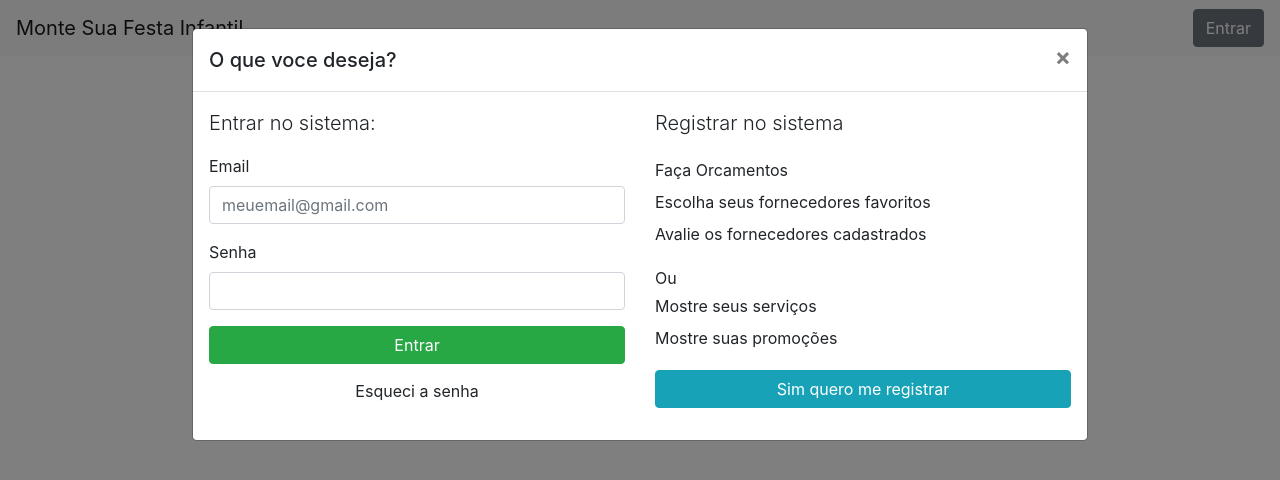
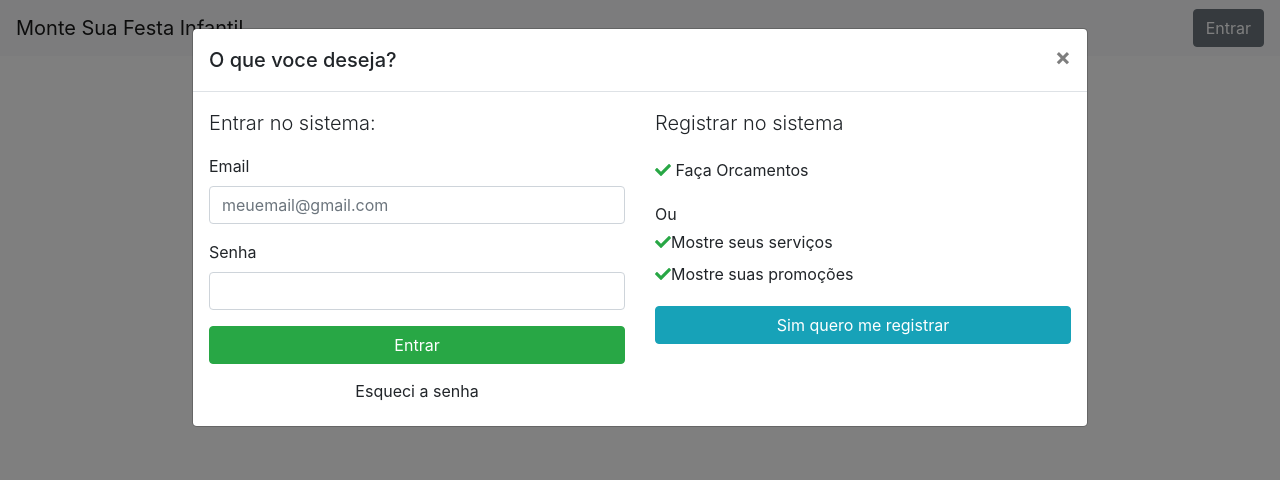
Before and after one commit to Eddersouza/ProjetoMFI, a React (Create React App) app in the folder Front/mfiapp/: page / in a window 1280 px wide. Both pictures are taken after a click on the button "Entrar". Shown: the top 480 px of the page. Built offline with nearby package versions, Linux system fonts and the light colour scheme.

Commit message:
[STYLE] - Adicionado font awesome

```diff
--- a/Front/mfiapp/package.json
+++ b/Front/mfiapp/package.json
@@ -3,6 +3,11 @@
   "version": "0.1.0",
   "private": true,
   "dependencies": {
+    "@fortawesome/fontawesome-svg-core": "^1.2.22",
+    "@fortawesome/free-brands-svg-icons": "^5.10.2",
+    "@fortawesome/free-regular-svg-icons": "^5.10.2",
+    "@fortawesome/free-solid-svg-icons": "^5.10.2",
+    "@fortawesome/react-fontawesome": "^0.1.4",
     "bootstrap": "^4.3.1",
     "react": "^16.9.0",
     "react-dom": "^16.9.0",
--- a/Front/mfiapp/src/App.js
+++ b/Front/mfiapp/src/App.js
@@ -1,5 +1,10 @@
 import React from 'react';
 import NavBarTop from './components/Pages/Header/NavbarTop';
+
+import { library } from '@fortawesome/fontawesome-svg-core'
+import { faCheck} from '@fortawesome/free-solid-svg-icons'
+
+library.add(faCheck)
 
 function App() {
   return (
--- a/Front/mfiapp/src/components/Pages/Header/ModalEnterArea.js
+++ b/Front/mfiapp/src/components/Pages/Header/ModalEnterArea.js
@@ -1,8 +1,21 @@
 import React from 'react';
-import { Button, Modal, ModalHeader, ModalBody, ModalFooter, Row, Col, Form, FormGroup, Label, Input, } from 'reactstrap';
+import {
+    Button,
+    Modal,
+    ModalHeader,
+    ModalBody,
+    Row, Col,
+    Form,
+    FormGroup,
+    Label,
+    Input,
+} from 'reactstrap';
+
+import { FontAwesomeIcon } from '@fortawesome/react-fontawesome'
+
 const ModalEnterArea = (props) => {
     return (
-        <Modal isOpen={props.modalOpen} toggle={props.toggle} className='primary' backdrop='static'  style={{ maxWidth: '70%' }}>
+        <Modal isOpen={props.modalOpen} toggle={props.toggle} className='primary' backdrop='static' style={{ maxWidth: '70%' }}>
             <ModalHeader toggle={props.toggle}>O que voce deseja?</ModalHeader>
             <ModalBody>
                 <Row>
@@ -30,16 +43,16 @@ const ModalEnterArea = (props) => {
                     <Col md={6} sm={12}>
                         <p className="lead">Registrar no sistema </p>
                         <ul className="list-unstyled" style={{ lineHeight: '2' }}>
-                            <li><span className="fa fa-check text-success"></span> Faça Orcamentos</li>
-                            <li><span className="fa fa-check text-success"></span> Escolha seus fornecedores favoritos
+                            <li><FontAwesomeIcon className="text-success" icon="check" /> Faça Orcamentos</li>
+                            {/* <li><FontAwesomeIcon className="text-success" icon="check" />Escolha seus fornecedores favoritos
                                 </li>
-                            <li><span className="fa fa-check text-success"></span> Avalie os fornecedores cadastrados
-                                </li>
+                            <li><FontAwesomeIcon className="text-success" icon="check" />Avalie os fornecedores cadastrados
+                                </li> */}
                         </ul>
                         Ou
-                            <ul className="list-unstyled"  style={{ lineHeight: '2' }}>
-                            <li><span className="fa fa-check text-success"></span> Mostre seus serviços</li>
-                            <li><span className="fa fa-check text-success"></span> Mostre suas promoções</li>
+                            <ul className="list-unstyled" style={{ lineHeight: '2' }}>
+                            <li><FontAwesomeIcon className="text-success" icon="check" />Mostre seus serviços</li>
+                            <li><FontAwesomeIcon className="text-success" icon="check" />Mostre suas promoções</li>
                         </ul>
                         <p><button className="btn btn-info btn-block">Sim quero me
                                     registrar</button></p>
```
Also changed, not shown: 1 other file (tests, documents, lock files or other folders).
